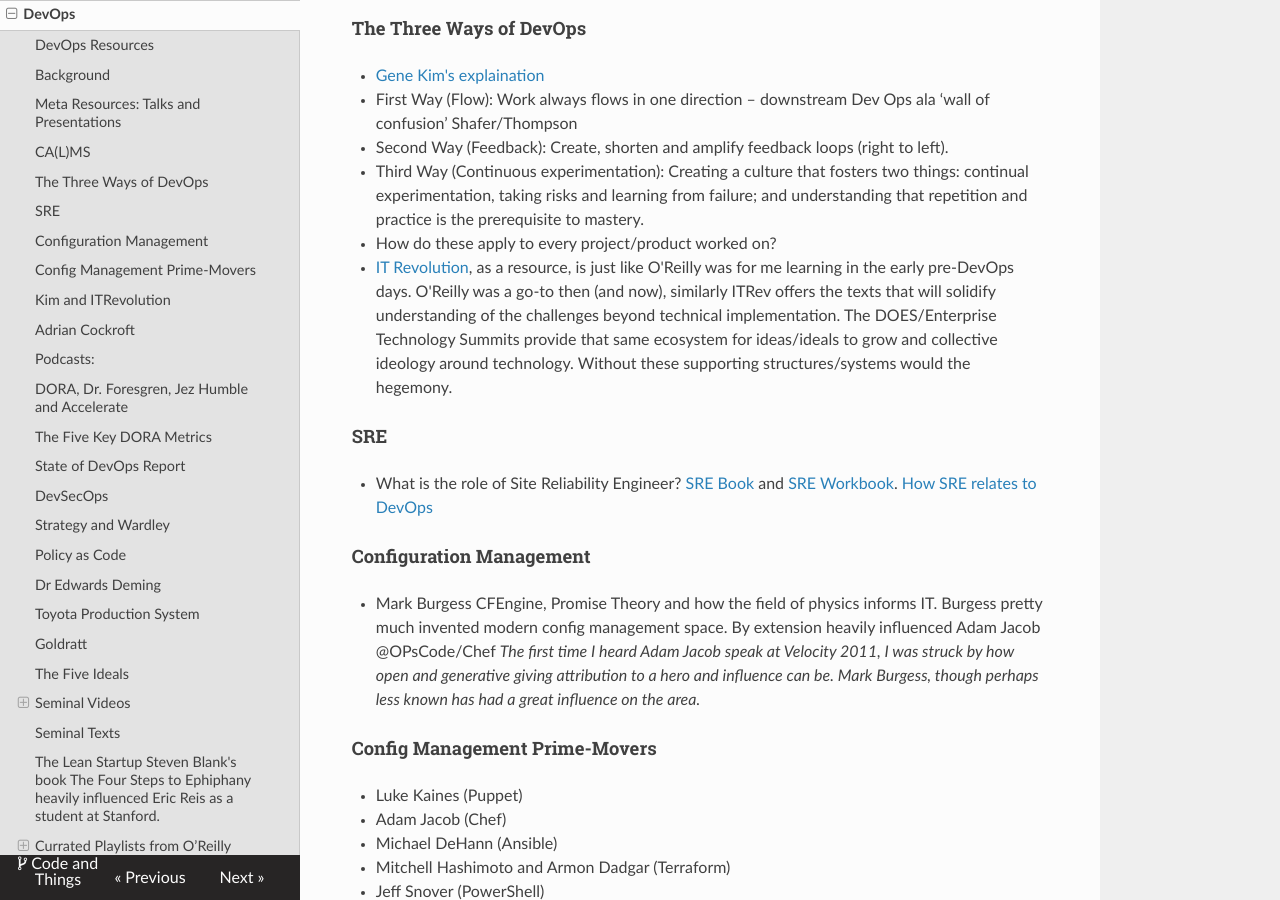
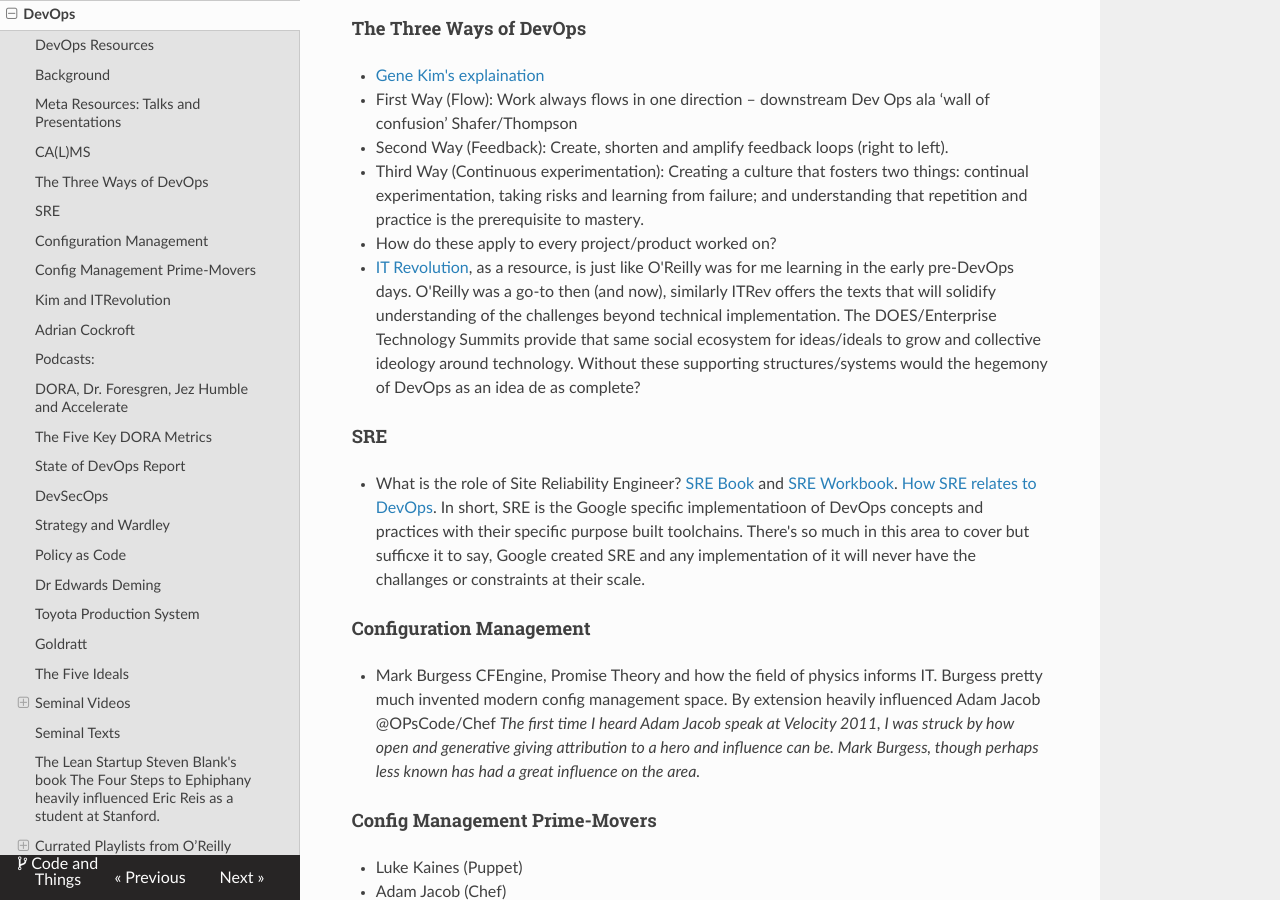
Before and after one commit to michaelcolletti/me, an MkDocs documentation site: the page built from docs/devops.md, in a window 1280 px wide and 900 px high, scrolled down 853 px. Built offline with MkDocs 1.6.1, drawn with Linux system fonts in a browser that asks for light colours; nearby versions of some CDN libraries.

Commit message:
Update devops.md

```diff
--- a/docs/devops.md
+++ b/docs/devops.md
@@ -32,10 +32,10 @@
 - Third Way (Continuous experimentation): Creating a culture that fosters two things: continual experimentation, taking risks and learning from failure; and understanding that repetition and practice is the prerequisite to mastery.
 
 - How do these apply to every project/product worked on?
-- [IT Revolution](https://itrevolution.com/), as a resource, is just like O'Reilly was for me learning in the early pre-DevOps days. O'Reilly was a go-to then (and now), similarly ITRev offers the texts that will solidify understanding of the challenges beyond technical implementation. The DOES/Enterprise Technology Summits provide that same ecosystem for ideas/ideals to grow and collective ideology around technology. Without these supporting structures/systems would the hegemony.
+- [IT Revolution](https://itrevolution.com/), as a resource, is just like O'Reilly was for me learning in the early pre-DevOps days. O'Reilly was a go-to then (and now), similarly ITRev offers the texts that will solidify understanding of the challenges beyond technical implementation. The DOES/Enterprise Technology Summits provide that same social ecosystem for ideas/ideals to grow and collective ideology around technology. Without these supporting structures/systems would the hegemony of DevOps as an idea de as complete?
 
 #### SRE
-* What is the role of Site Reliability Engineer? [SRE Book](https://sre.google/sre-book/table-of-contents/) and [SRE Workbook](https://sre.google/workbook/table-of-contents/). [How SRE relates to DevOps](https://sre.google/workbook/how-sre-relates/)
+* What is the role of Site Reliability Engineer? [SRE Book](https://sre.google/sre-book/table-of-contents/) and [SRE Workbook](https://sre.google/workbook/table-of-contents/). [How SRE relates to DevOps](https://sre.google/workbook/how-sre-relates/). In short, SRE is the Google specific implementatioon of DevOps concepts and practices with their specific purpose built toolchains. There's so much in this area to cover but sufficxe it to say, Google created SRE and any implementation of it will never have the challanges or constraints at their scale.
 
 #### Configuration Management
 * Mark Burgess CFEngine, Promise Theory and how the field of physics informs IT. Burgess pretty much invented modern config management space. By extension heavily influenced Adam Jacob @OPsCode/Chef
```
